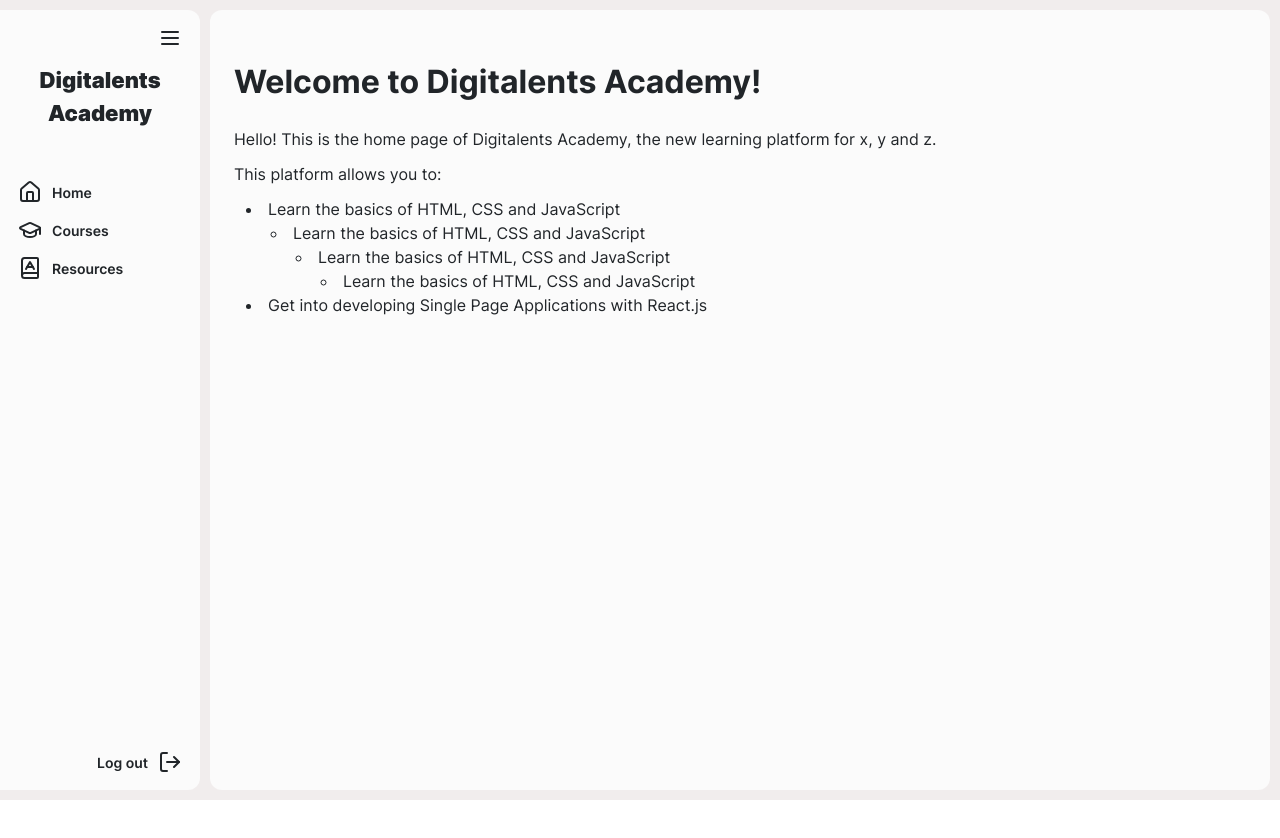
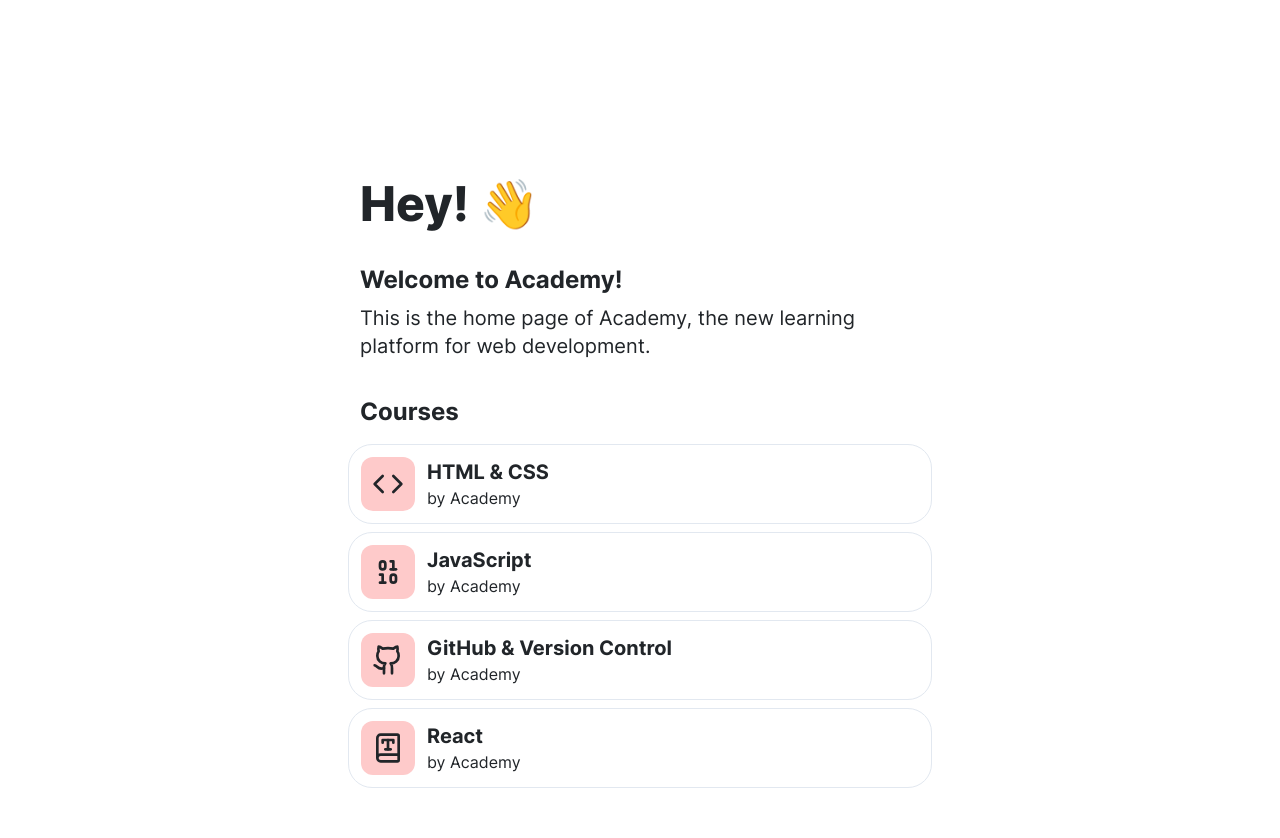
Before and after one commit to Corned/academy, a React (Vite) app in the folder client/: page / in a window 1280 px wide. Shown: the top 838 px of the page. Before the commit the page ends 800 px from the top, so only its background shows below. Built offline with nearby package versions, Linux system fonts and the light colour scheme.

Commit message:
design for course lists within an org

```diff
--- a/client/src/App.tsx
+++ b/client/src/App.tsx
@@ -1,85 +1,63 @@
-import { BarChartIcon, BinaryIcon, BookAIcon, DiffIcon, GitBranchIcon, GithubIcon, GitlabIcon, GraduationCapIcon, HomeIcon, HouseIcon, LogOutIcon, MenuIcon, MenuSquareIcon, SchoolIcon, SettingsIcon } from "lucide-react"
-import Markdown from "react-markdown"
+import { BinaryIcon, BookTypeIcon, CodeIcon, GithubIcon } from "lucide-react"
+import CourseListItem from "@/components/CourseListItem"
+
+import { ICourse } from "@/interfaces"
 
 
-const Nav = () => {
+const courseData: ICourse[] = [
+  {
+    id: 2,
+    name: "HTML & CSS",
+    author: "Academy",
+    description: "Learn the basics of HTML and CSS.",
+    icon: <CodeIcon size={32}/>,
+  },
+  {
+    id: 3,
+    name: "JavaScript",
+    author: "Academy",
+    description: "Learn the basics of JavaScript.",
+    icon: <BinaryIcon size={32}/>,
+  },
+  {
+    id: 4,
+    name: "GitHub & Version Control",
+    author: "Academy",
+    description: "Learn how to use GitHub and version control.",
+    icon: <GithubIcon size={32}/>,
+  },
+  {
+    id: 5,
+    name: "React",
+    author: "Academy",
+    description: "Learn how to build single-page applications with React.",
+    icon: <BookTypeIcon size={32}/>,
+  },
+]
+
+const App = () => {
   return (
-    <div className="nav">
+    <div className="App flex flex-col gap-4 p-2 max-w-[600px] mx-auto mt-40">
 
-      <div className="nav__item nav__item--narrow ml-auto">
-        <MenuIcon />
+      {/* <Nav />
+      <Content /> */}
+
+      <div className="flex flex-col gap-2 mb-5 px-3">
+        <p className="text-[48px] font-extrabold mb-4">Hey! 👋</p>
+        <p className="text-2xl font-bold">Welcome to Academy!</p>
+        <p className="text-xl">This is the home page of Academy, the new learning platform for web development.</p>
       </div>
 
-      <div className="nav__header">
-        <p>Digitalents Academy</p>
-      </div>
+      <p className="text-2xl font-bold mx-3">Courses</p>
 
-      <div className="nav__spacer"></div>
-      {/* <p className="nav__title">Main</p> */}
-
-
-      <div className="nav__item">
-        <HouseIcon />
-        <p>Home</p>
-      </div>
-
-      <div className="nav__item">
-        <GraduationCapIcon />
-        <p>Courses</p>
-      </div>
-
-      <div className="nav__item">
-        <BookAIcon />
-        <p>Resources</p>
-      </div>
-
-
-      <div className="nav__spacer--fill"></div>
-
-      <div className="nav__item reverse">
-        <LogOutIcon />
-        <p>Log out</p>
+      <div className="course-list w-full flex flex-col gap-2 rounded-3xl">
+        {
+          courseData.map((course) => <CourseListItem courseData={course} key={course.id} />)
+        }
       </div>
 
     </div>
   )
 }
 
-
-
-const Content = () => {
-
-  const md = `
-# Welcome to Digitalents Academy!
-
-Hello! This is the home page of Digitalents Academy, the new learning platform for x, y and z.
-
-This platform allows you to:
-
-* Learn the basics of HTML, CSS and JavaScript
-  * Learn the basics of HTML, CSS and JavaScript
-    * Learn the basics of HTML, CSS and JavaScript
-      * Learn the basics of HTML, CSS and JavaScript
-* Get into developing Single Page Applications with React.js
-`
-
-  return (
-    <div className="content markdown">
-      {/* <p className='text-7xl font-bold'>Hello John!</p> */}
-      <Markdown>{ md }</Markdown>
-    </div>
-  )
-}
-
-const App = () => {
-  return (
-    <div className="App">
-
-      <Nav />
-      <Content />
-
-    </div>
-  )
-}
-
 export default App
--- /dev/null
+++ b/client/src/components/CourseListItem.tsx
@@ -0,0 +1,18 @@
+const CourseListItem = ({ courseData }: { courseData: ICourse }) => {
+  return (
+    <div
+      className="course bg-white p-3 rounded-3xl h-20 flex flex-row items-center gap-3 border-2 border-slate-200 select-none hover:cursor-pointer"
+      style={{ border: "1px solid #e2e8f0" }}
+    >
+      <div className="course__icon bg-red-200 h-full rounded-[12px] aspect-square grid place-items-center text-3xl">
+        { courseData.icon }
+      </div>
+      <div className="course__information">
+        <p className="font-bold text-xl">{courseData.name}</p>
+        <p className="">by {courseData.author}</p>
+      </div>
+    </div>
+  )
+}
+
+export default CourseListItem
--- a/client/src/index.css
+++ b/client/src/index.css
@@ -2,7 +2,6 @@
   font-family: "Inter";
   src: url(/src/assets/fonts/Inter.ttf);
 }
-
 * {
   box-sizing: border-box;
   margin: 0;
@@ -12,12 +11,16 @@
   color: #212529;
 }
 
-html, body, #root, .App {
+html, body, #root {
   height: 100%;
 }
 
 .App {
-  background-color: #f1eded;
+}
+
+/*
+
+.App {
 
   display: flex;
   flex-direction: row;
@@ -137,4 +140,4 @@
   border-radius: 12px;
   padding: 48px 24px 24px 24px;
   margin: 10px;
-}
+} */
--- /dev/null
+++ b/client/src/interfaces/index.tsx
@@ -0,0 +1,7 @@
+export interface ICourse {
+  id: number
+  name: string
+  author: string
+  description: string
+  icon: React.ReactNode
+}
```
